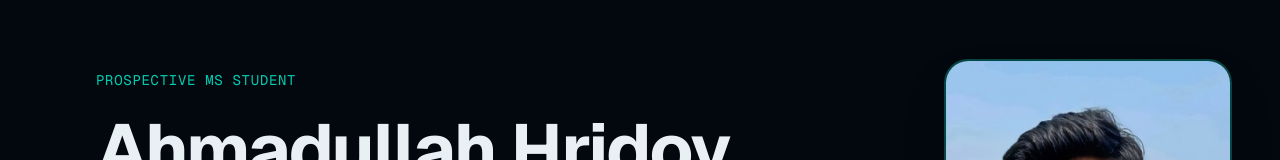
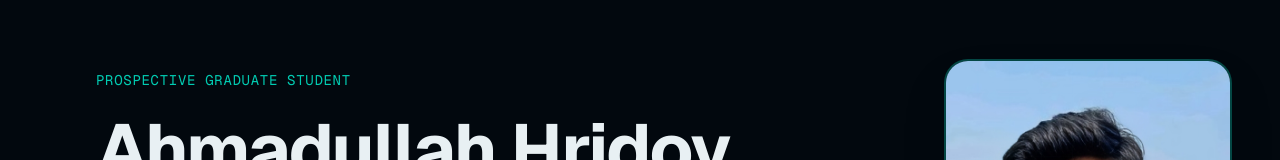
Before and after one commit to ahmadullah-hridoy/academic-portfolio, a Next.js app: page / in a window 1280 px wide. Shown: the part 149-309 px from the top of the page. Built offline with nearby package versions, Linux system fonts and the light colour scheme.

Commit message:
Update hero-section.tsx

```diff
--- a/components/hero-section.tsx
+++ b/components/hero-section.tsx
@@ -21,7 +21,7 @@ export function HeroSection() {
             transition={{ delay: 0.2 }}
             className="text-primary font-mono text-sm tracking-wider uppercase"
           >
-            Prospective MS Student
+            Prospective Graduate Student
           </motion.p>
 
           <motion.h1
```
